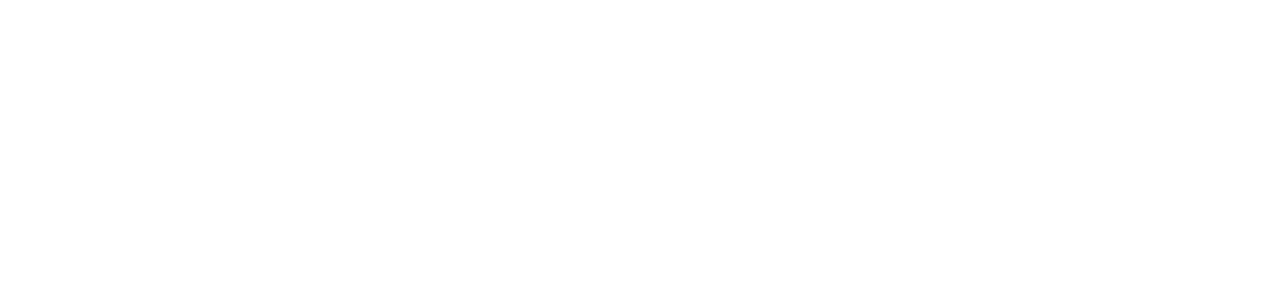
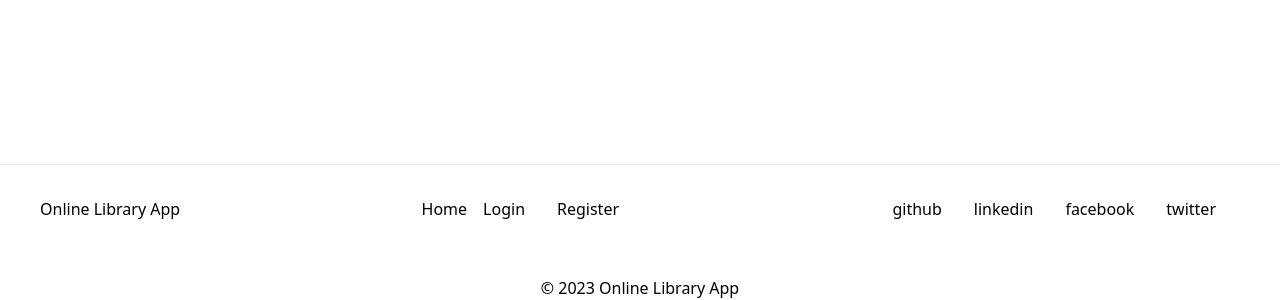
Before and after one commit to Evaristekanova/bookStore-fn, a React (Vite) app: page / in a window 1280 px wide. Shown: the part 764-1064 px from the top of the page. Before the commit the page ends 800 px from the top, so only its background shows below. Built offline with nearby package versions, Linux system fonts and the light colour scheme.

Commit message:
change Navbar to be fixed on the top and implement Footer

```diff
--- a/src/App.tsx
+++ b/src/App.tsx
@@ -5,7 +5,7 @@
   return (
     <>
       <Navbar />
-      <div className="text-3xl text-center font-light pt-4">
+      <div className="text-3xl text-center font-light pt-4 min-h-screen">
         Online Library App
       </div>
       <Footer />
--- a/src/components/Footer.tsx
+++ b/src/components/Footer.tsx
@@ -1,7 +1,47 @@
+import { Link } from "react-router-dom";
 const Footer = () => {
+  const curentYear = new Date().getFullYear();
   return (
-    <div>Footer</div>
-  )
-}
+    <div>
+      <div className="flex justify-between h-20 border-t mt-12 font-light">
+        <div className="ml-10 pt-8">Online Library App</div>
+        <div className="flex justify-around pt-8">
+          <Link to="/home" className="text-center mr-4">
+            Home
+          </Link>
+          <Link to="/login" className="text-center mr-4">
+            Login
+          </Link>
+          <Link to="/register" className="text-center ml-4">
+            Register
+          </Link>
+        </div>
+        <div className="flex mr-16 pt-8">
+          <Link className="ml-8" to={"https://github.com/Evaristekanova"}>
+            github
+          </Link>
+          <Link
+            className="ml-8"
+            to={"https://www.linkedin.com/in/evariste-kanova-7b1b3b1b2/"}
+          >
+            linkedin
+          </Link>
+          <Link
+            className="ml-8"
+            to={"https://www.facebook.com/evariste.kanova"}
+          >
+            facebook
+          </Link>
+          <Link className="ml-8" to={"https://twitter.com/EvaristeKanova"}>
+            twitter
+          </Link>
+        </div>
+      </div>
+      <div className="text-center font-light pt-8">
+        &copy; {curentYear} Online Library App
+      </div>
+    </div>
+  );
+};
 
-export default Footer
+export default Footer;
--- a/src/components/Navbar.tsx
+++ b/src/components/Navbar.tsx
@@ -2,7 +2,7 @@
 
 const Navbar = () => {
   return (
-    <div className="flex items-center h-20 border shadow-md justify-between">
+    <div className="flex items-center h-20 border shadow-md justify-between sticky top-0 z-20 bg-white">
       <div className="mx-16">Logo</div>
       <div className="flex ml-[20rem] w-[28%] border py-1 px-2 rounded-md">
         <input
```
